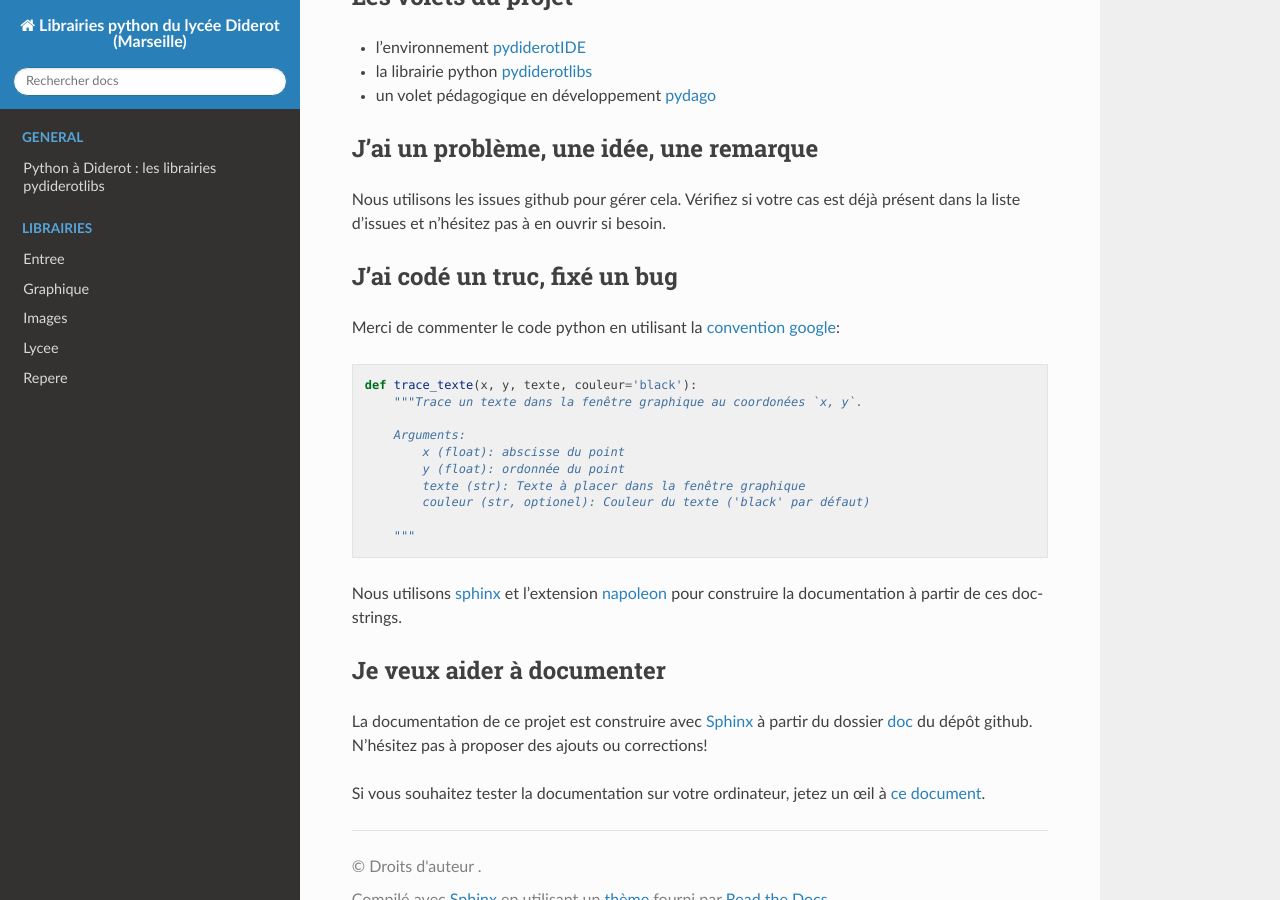
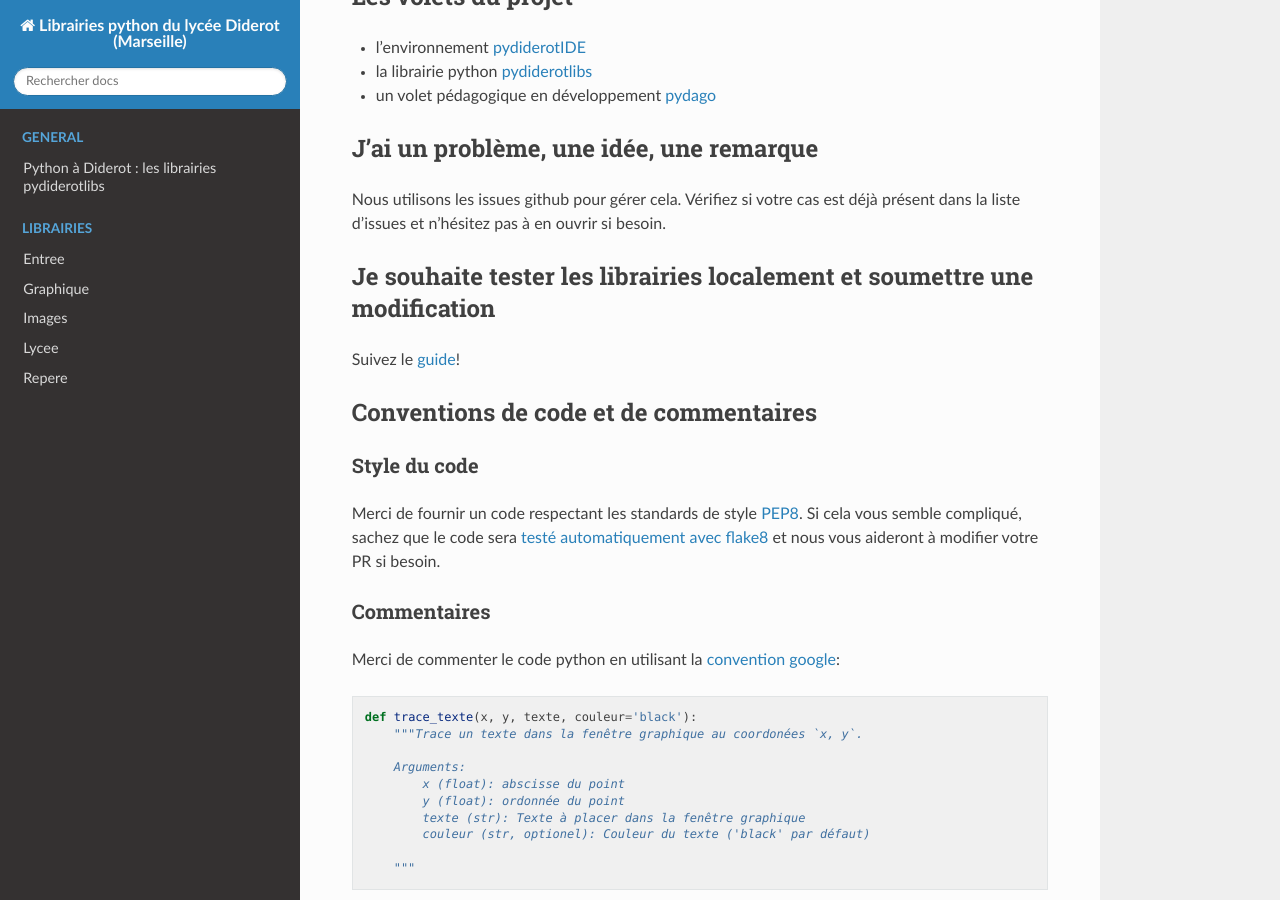
Before and after one commit to Pydiderot/pydiderotlibs, a Sphinx documentation site: the page built from docs/contributing.md, in a window 1280 px wide and 900 px high, scrolled down 500 px. Built offline with Sphinx 7.4.7 and the Read the Docs theme 2.0.0, drawn with Linux system fonts in a browser that asks for light colours.

Commit message:
maj docs et ajout faire_une_une_pr

````diff
--- a/CONTRIBUTING.md
+++ b/CONTRIBUTING.md
@@ -19,8 +19,14 @@ Si vous pensez participer nous vous en remercions et fournissons ce guide pour v
 ## J'ai un problème, une idée, une remarque
 Nous utilisons les issues github pour gérer cela. Vérifiez si votre cas est déjà présent dans la liste d'issues et n'hésitez pas à en ouvrir si besoin.
 
+## Je souhaite tester les librairies localement et soumettre une modification
+Suivez le [guide](faire_une_pr.html)!
 
-## J'ai codé un truc, fixé un bug
+## Conventions de code et de commentaires
+### Style du code
+Merci de fournir un code respectant les standards de style [PEP8](https://peps.python.org/pep-0008/). Si cela vous semble compliqué, sachez que le code sera [testé automatiquement avec flake8](https://github.com/Pydiderot/pydiderotlibs/actions) et nous vous aideront à modifier votre PR si besoin.
+
+### Commentaires
 Merci de commenter le code python en utilisant la [convention google](http://google.github.io/styleguide/pyguide.html#38-comments-and-docstrings):
 ```python
 def trace_texte(x, y, texte, couleur='black'):
````
Also changed, not shown: docs/compiler_la_documentation.md (+1 -1 lines), docs/faire_une_pr.md (added, +47 -0 lines), 1 other file.
